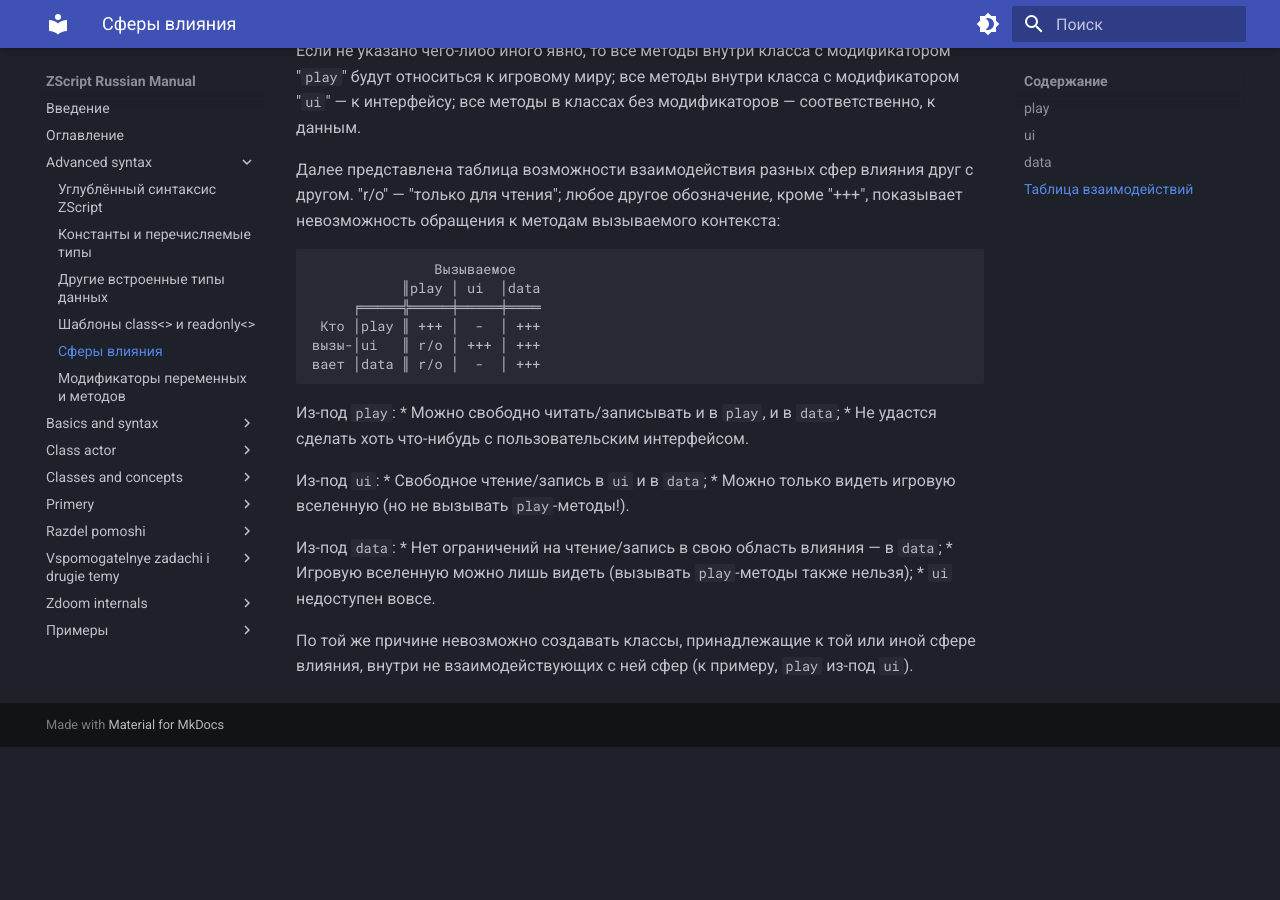
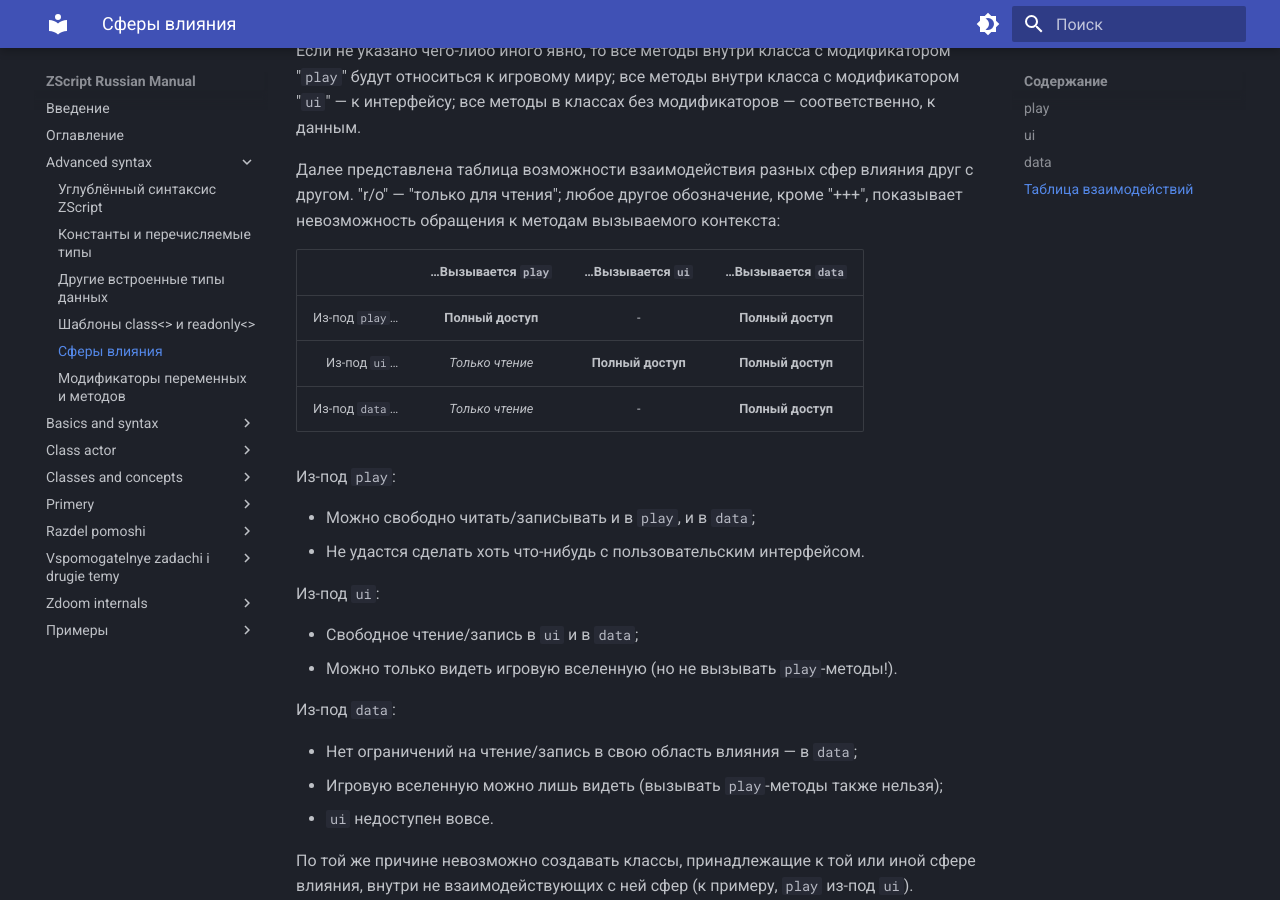
Before and after one commit to LLDM-Doom-Modding/zscript_rus_manual, an MkDocs documentation site: the page built from manual/advanced-syntax/2.08_sfery_vliyaniya.md, in a window 1280 px wide and 900 px high, scrolled down 1667 px. Built offline with MkDocs 1.6.1 and Material for MkDocs 9.7.7, drawn with Linux system fonts in a browser that asks for light colours; before the commit the page ends 2414 px from its top, so only the background shows below that.

Commit message:
Добавил примеры расширений Markdown: таблица и примечание.

````diff
--- a/manual/advanced-syntax/2.08_sfery_vliyaniya.md
+++ b/manual/advanced-syntax/2.08_sfery_vliyaniya.md
@@ -73,6 +73,49 @@ clearscope void Something() {
 
 Далее представлена таблица возможности взаимодействия разных сфер влияния друг с другом. "r/o" — "только для чтения"; любое другое обозначение, кроме "+++", показывает невозможность обращения к методам вызываемого контекста:
 
+|                | …Вызывается `play` |  …Вызывается `ui`  | …Вызывается `data` |
+|---------------:|:------------------:|:------------------:|:------------------:|
+| Из-под `play`… | **Полный доступ**  | -                  | **Полный доступ**  |
+|   Из-под `ui`… | _Только чтение_    | **Полный доступ**  | **Полный доступ**  |
+| Из-под `data`… | _Только чтение_    | -                  | **Полный доступ**  |
+
+<!--
+<table>
+  <thead><tr>
+    <th></th>
+    <th></th>
+    <th colspan="3">Что вызывают</th>
+  </tr></thead>
+  <tbody>
+  <tr>
+    <td></td>
+    <td></td>
+    <td>`play`</td>
+    <td>`ui`</td>
+    <td>`data`</td>
+  </tr>
+  <tr>
+    <td rowspan="3" style="writing-mode: vertical-rl; transform: rotate(180deg); vertical-align: middle; text-align: center; padding: 10px;">Контекст вызова<br>(откуда вызывают)</td>
+    <td>`play`</td>
+    <td></td>
+    <td></td>
+    <td></td>
+  </tr>
+  <tr>
+    <td>`ui`</td>
+    <td></td>
+    <td></td>
+    <td></td>
+  </tr>
+  <tr>
+    <td>`data`</td>
+    <td></td>
+    <td></td>
+    <td></td>
+  </tr>
+  </tbody>
+</table>
+
 ```md
                Вызываемое
            ║play │ ui  │data
@@ -81,18 +124,22 @@ clearscope void Something() {
 вызы-│ui   ║ r/o │ +++ │ +++
 вает │data ║ r/o │  -  │ +++
 ```
+-->
 
 Из-под `play`:
- * Можно свободно читать/записывать и в `play`, и в `data`;
- * Не удастся сделать хоть что-нибудь с пользовательским интерфейсом.
+
+* Можно свободно читать/записывать и в `play`, и в `data`;
+* Не удастся сделать хоть что-нибудь с пользовательским интерфейсом.
 
 Из-под `ui`:
- * Свободное чтение/запись в `ui` и в `data`;
- * Можно только видеть игровую вселенную (но не вызывать `play`-методы!).
+
+* Свободное чтение/запись в `ui` и в `data`;
+* Можно только видеть игровую вселенную (но не вызывать `play`-методы!).
 
 Из-под `data`:
- * Нет ограничений на чтение/запись в свою область влияния — в `data`;
- * Игровую вселенную можно лишь видеть (вызывать `play`-методы также нельзя);
- * `ui` недоступен вовсе.
+
+* Нет ограничений на чтение/запись в свою область влияния — в `data`;
+* Игровую вселенную можно лишь видеть (вызывать `play`-методы также нельзя);
+* `ui` недоступен вовсе.
 
 По той же причине невозможно создавать классы, принадлежащие к той или иной сфере влияния, внутри не взаимодействующих с ней сфер (к примеру, `play` из-под `ui`).
--- a/mkdocs.yml
+++ b/mkdocs.yml
@@ -45,15 +45,21 @@ theme:
         icon : material/brightness-7
         name : Switch to dark mode
 
-# Include extra JS to setup Read the Docs addons integrations
-#extra_javascript:
-#  - javascripts/readthedocs.js
 
 extra_css:
   - extra-stylesheets.css
 
+#extra_javascript:
+#  - javascript/readthedocs.js
+
+
+# Primarily from https://squidfunk.github.io/mkdocs-material/reference/
 markdown_extensions:
-  - toc
+  - abbr
+  - admonition
+  - def_list
+  - tables
+
 
 plugins:
   - search
````
Also changed, not shown: manual/advanced-syntax/1.04_konstanty_i_perechisleniya.md (+3 -1 lines), manual/index.md (+8 -4 lines).
